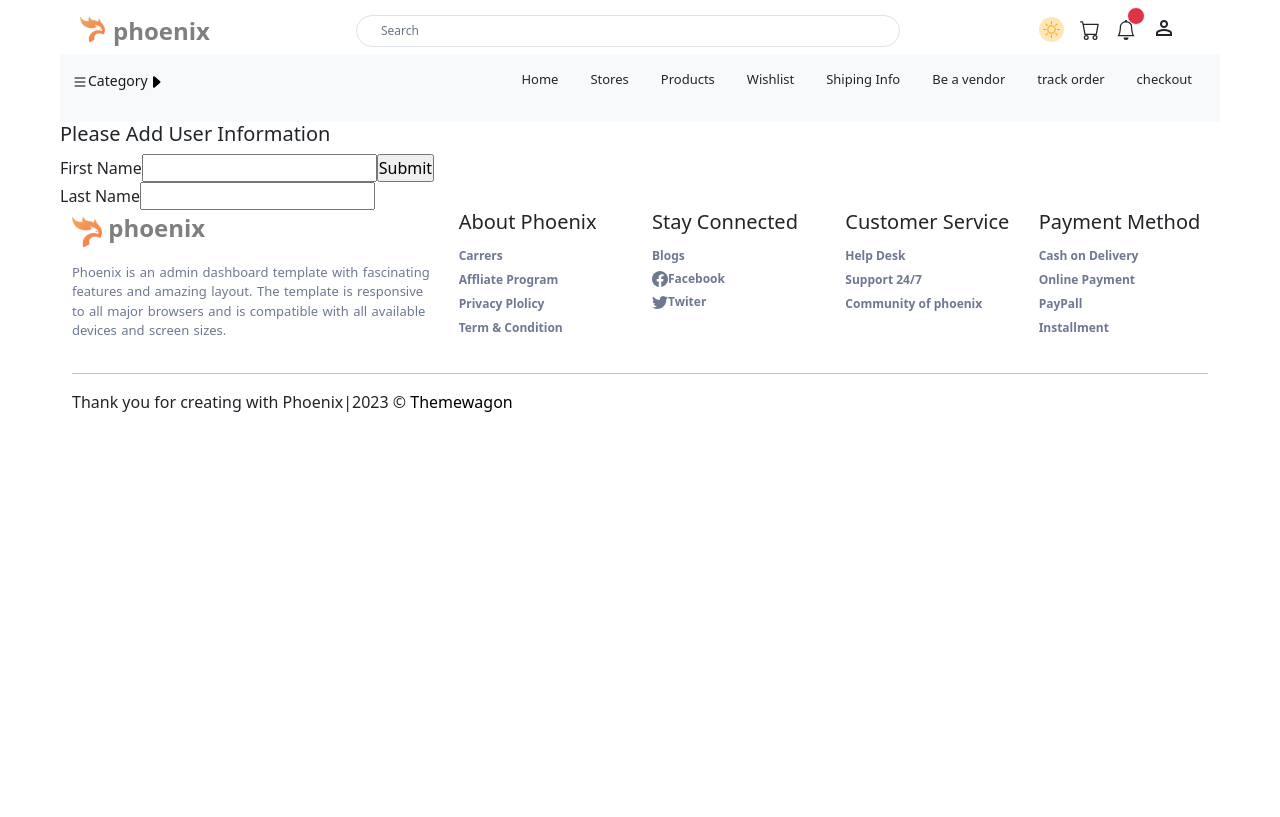
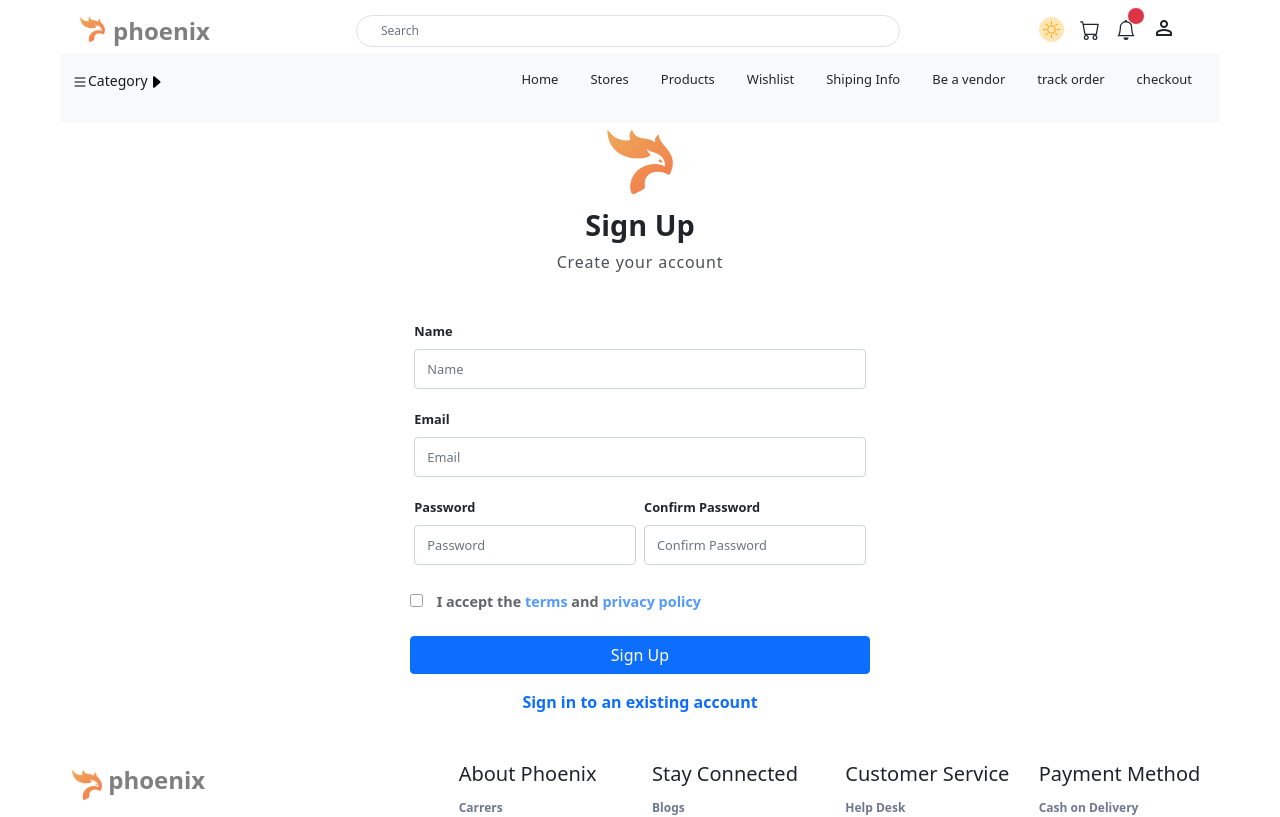
Before and after one commit to Ishwar-Patidar/Ecommerce.github.io, a React (Create React App) app: page /addUser in a window 1280 px wide. Shown: the top 817 px of the page. Built offline with nearby package versions, Linux system fonts and the light colour scheme.

Commit message:
Form design

```diff
--- /dev/null
+++ b/src/Ecommerce site11April/Componants/addUser/AddUser.css
@@ -0,0 +1,45 @@
+.signUpForm {
+    font-size: 0.8rem;
+}
+
+.signUpForm label {
+    font-weight: 600;
+}
+
+.signUpForm input {
+    margin-top: 0.5rem;
+    margin-bottom: 0.3rem;
+    height: 2.5rem;
+    font-size: 0.8rem;
+}
+
+.signUpLogo {
+    height: 78px;
+    width: 90px;
+}
+
+.Profile h5 {
+    font-weight: bolder;
+    font-size: 1.8rem;
+}
+
+.Profile span {
+    font-size: 1rem;
+   opacity: 0.8;
+    letter-spacing: 0.05rem;
+}
+
+.checkbox {
+    margin-top: 0.5rem;
+    margin-bottom: 0 !important;
+    height: 0.8rem !important;
+    font-size: 0rem;
+    margin-right: 0.6rem;
+}
+
+.term_condition {
+    font-size: 0.9rem;
+    font-weight: 600;
+    opacity: 0.7;
+
+}
--- a/src/Ecommerce site11April/Componants/addUser/AddUser.jsx
+++ b/src/Ecommerce site11April/Componants/addUser/AddUser.jsx
@@ -1,32 +1,57 @@
+import React from "react";
 import { useForm } from "react-hook-form";
+import './AddUser.css';
 
-function AddUser(){
+function AddUser() {
 
     const { register, handleSubmit, watch, formState: { errors } } = useForm();
     const onSubmit = data => console.log(data);
 
-    return(
+    return (
         <>
-            <div className="">
-                <div className="d-flex content-justify-center">
-                    <h5 >Please Add User Information</h5>
+            <div className="container-fluid mt-2 mb-5 ">
+                <div className="row d-flex text-center justify-content-center Profile mb-5">
+                    <div className="signUpLogo">
+                        <img className="img-fluid" src="/images/EcommerseImages/logo.png" alt="...Profile" />
+                    </div>
+                    <h5 > Sign Up </h5>
+                    <span > Create your account  </span>
                 </div>
-                <form onSubmit={handleSubmit(onSubmit)}>
-                    <div className="row">
-                        <div className="col4">
-                            <label>First Name</label>
-                            <input {...register("firstName")} />
-                            <input type="submit" />
-                        </div>
-                        <div className="col-4">
-                            <label>Last Name</label>
-                            <input {...register("lasttName", { required: true })} />
-                            {errors.exampleRequired && <span>This field is required</span>}
-                        </div>
+                <div className="row d-flex justify-content-center">
+
+                    <div className="col-md-5">
+                        <form action="" className="signUpForm" onSubmit={handleSubmit(onSubmit)}>
+
+                            <label htmlFor="" className="w-100 mb-3 px-1"> Name
+                                <input className="form-control " type="text" placeholder="Name" {...register("firstName")} />
+                            </label> <br />
+
+                            <label htmlFor="" className="w-100 mb-3 px-1"> Email
+                                <input className="form-control " type="email" placeholder="Email" {...register("email", { required: true })} />
+                                {errors.email && <span className="text-danger"> This field is required </span>}
+                            </label> <br />
+
+                            <label htmlFor="" className="w-50 mb-3 px-1"> Password
+                                <input className="form-control" type="password" placeholder="Password" {...register("password", { required: true })} />
+                                {errors.password && <span className="text-danger"> This field is required </span>}
+                            </label>
+
+                            <label htmlFor="" className="w-50 mb-3 px-1"> Confirm Password
+                                <input className="form-control" type="password" placeholder="Confirm Password" {...register("confirmPassword", { required: true })} />
+                                {errors.confirmPassword && <span className="text-danger"> confirm Your Password </span>}
+                            </label>
+
+                            <span className="term_condition">
+                                <input type="checkbox" className="checkbox" required/> I accept the <a className="text-primary" href="#">terms</a> and <a className="text-primary" href="#">privacy policy</a>
+                            </span> <br />
+
+                            <button className="btn btn-primary mt-4 w-100" type="submit"> Sign Up </button> <br />
+
+                            <div className="text-center mt-3" ><a className="text-primary fs-6 fw-bolder " href="#"> Sign in to an existing account </a></div>
+                        </form>
                     </div>
-                </form>
+                </div>
             </div>
-
         </>
     )
 }
```
